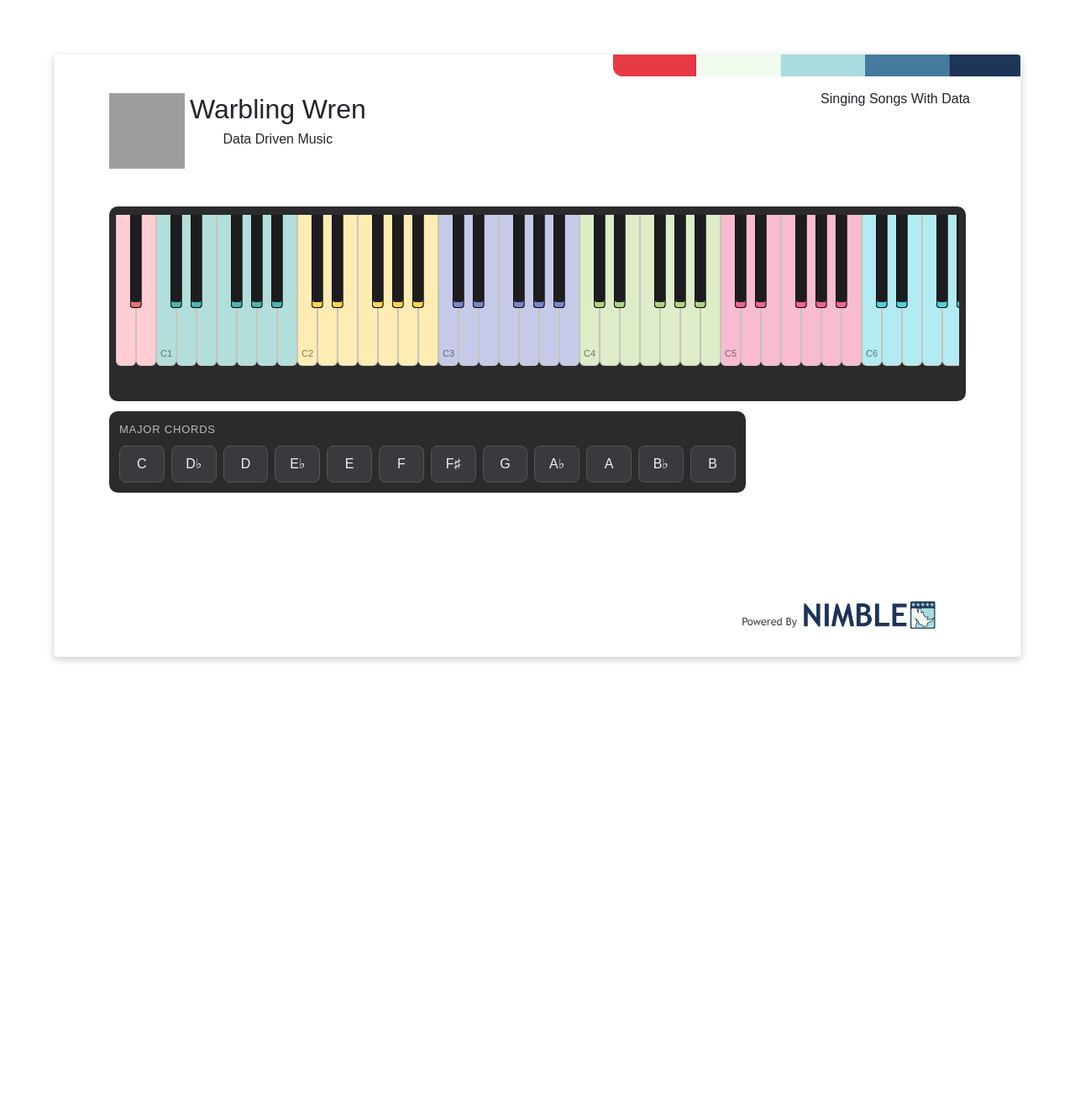
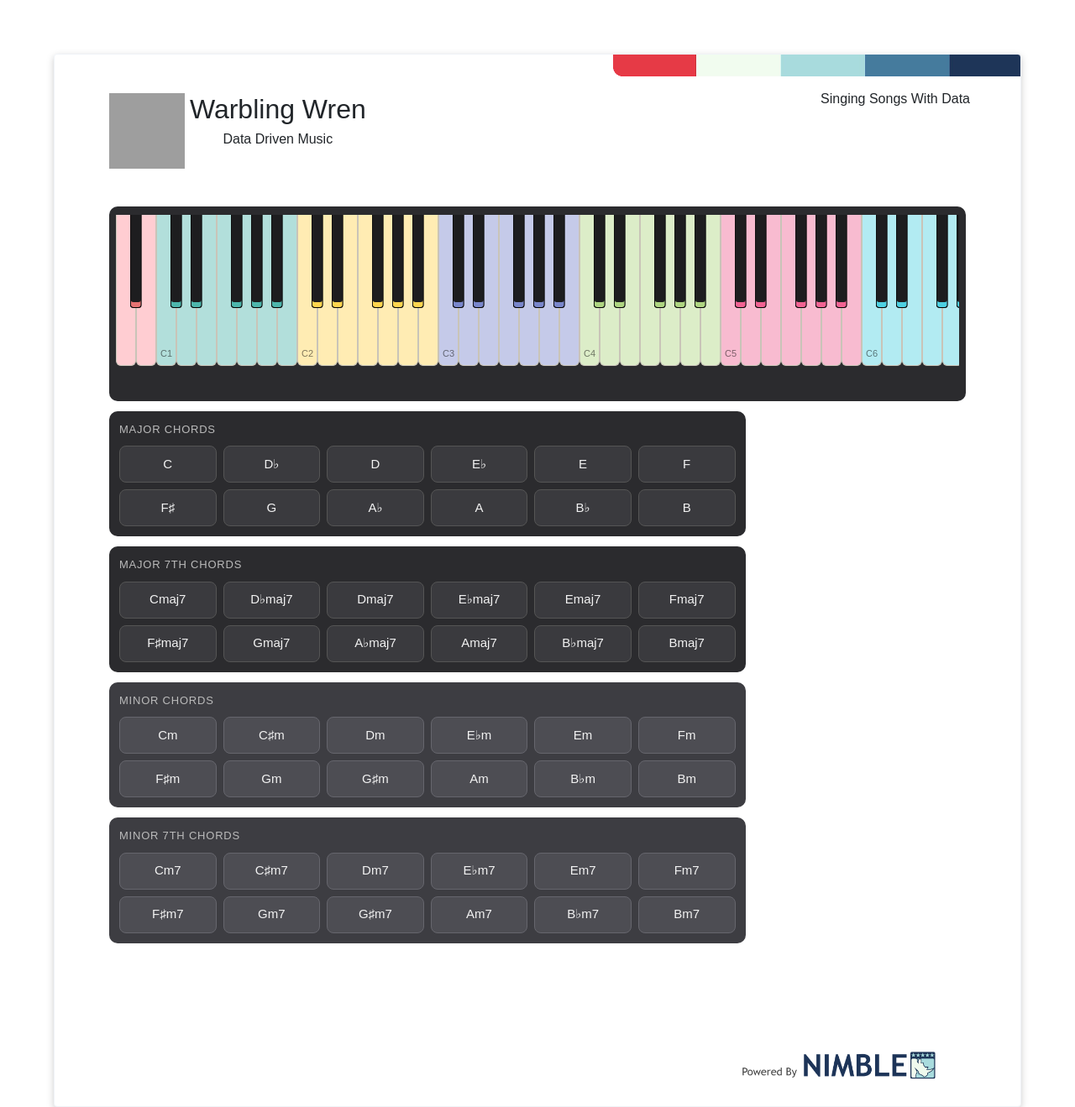
Before and after one commit to warblingwren/warblingwren.github.io, a Jekyll site: the page built from index.html, in a window 1280 px wide. Shown: the whole page at 84% size. Built offline with Jekyll 4.4.1, drawn with Linux system fonts in a browser that asks for light colours; before the commit the page ends 900 px from its top, so only the background shows below that; grey boxes are pictures that could not be loaded.

Commit message:
update:piano chords

```diff
--- a/www/css/piano-chords.css
+++ b/www/css/piano-chords.css
@@ -1,25 +1,53 @@
 /* =============================================================================
-   chord-controls.css
+   piano-chords.css
    ========================================================================== */
 
 :root {
-  --cc-bg: #2b2b2e;
-  --cc-btn-bg: #3a3a3e;
+  /* major groups — dark panel */
+  --cc-major-bg: #2b2b2e;
+  --cc-major-btn-bg: #3a3a3e;
+  --cc-major-btn-hover: #4a4a50;
+  --cc-major-btn-border: #555;
+
+  /* minor groups — slightly lighter panel */
+  --cc-minor-bg: #3d3d42;
+  --cc-minor-btn-bg: #4d4d53;
+  --cc-minor-btn-hover: #5c5c63;
+  --cc-minor-btn-border: #66666d;
+
   --cc-btn-fg: #f2f2f2;
-  --cc-btn-border: #555;
-  --cc-btn-hover: #4a4a50;
   --cc-active-bg: #f2f2f2;
   --cc-active-fg: #1d1d1f;
   --cc-title: #bbb;
   --cc-focus: #3d7be8;
+  --cc-gap: 12px;
 }
 
 .cc {
-  margin-top: 12px;
+  margin-top: var(--cc-gap);
+  display: flex;
+  flex-direction: column;
+  gap: var(--cc-gap);
+}
+
+.cc-group {
   padding: 12px;
-  background: var(--cc-bg);
   border-radius: 10px;
   box-sizing: border-box;
+}
+
+.cc-group--major {
+  background: var(--cc-major-bg);
+  --cc-btn-bg: var(--cc-major-btn-bg);
+  --cc-btn-hover: var(--cc-major-btn-hover);
+  --cc-btn-border: var(--cc-major-btn-border);
+}
+
+.cc-group--minor {
+  background: var(--cc-minor-bg);
+  --cc-btn-bg: var(--cc-minor-btn-bg);
+  --cc-btn-hover: var(--cc-minor-btn-hover);
+  --cc-btn-border: var(--cc-minor-btn-border);
 }
 
 .cc-title {
@@ -41,13 +69,16 @@
   appearance: none;
   -webkit-appearance: none;
   min-height: 44px;
-  padding: 0 4px;
+  padding: 0 2px;
   border: 1px solid var(--cc-btn-border);
   border-radius: 8px;
   background: var(--cc-btn-bg);
   color: var(--cc-btn-fg);
   font: inherit;
-  font-size: 16px;
+  font-size: 15px;
+  white-space: nowrap;
+  overflow: hidden;
+  text-overflow: ellipsis;
   cursor: pointer;
   -webkit-tap-highlight-color: transparent;
   transition: background-color 80ms linear;
@@ -61,11 +92,15 @@
    BREAKPOINTS — keep at end of file
    ========================================================================== */
 
+@media (max-width: 1280px) {
+  .cc-grid { grid-template-columns: repeat(6, minmax(0, 1fr)); }
+}
+
 @media (max-width: 768px) {
-  .cc { padding: 10px 8px; border-radius: 8px; }
-  .cc-grid { grid-template-columns: repeat(6, minmax(0, 1fr)); }
+  .cc-group { padding: 10px 8px; border-radius: 8px; }
 }
 
 @media (max-width: 430px) {
   .cc-grid { grid-template-columns: repeat(4, minmax(0, 1fr)); gap: 6px; }
+  .cc-btn { font-size: 14px; }
 }
--- a/www/js/piano-chords.js
+++ b/www/js/piano-chords.js
@@ -1,19 +1,24 @@
 // =============================================================================
-// chord-controls.js — major chord buttons
-// Click: highlights root/3rd/5th in every octave (piano.showChord), plays the
-// root-position triad, labels the played keys with their spelled note names and
-// puts a scale-degree badge (R, 3, 5) under each. Clicking the same chord re-strikes it.
+// piano-chords.js — chord buttons: Major, Major 7th, Minor, Minor 7th
+// Click: highlights the chord tones in every octave (piano.showChord), plays the
+// root-position chord, labels the played keys with their spelled note names and
+// puts a scale-degree badge under each. Clicking the same chord re-strikes it.
 // =============================================================================
 
 import { midiToNote } from './piano-audio.js';
 
-// Major triad = root + 4 semitones (major 3rd) + 7 semitones (perfect 5th)
-// letters: letter steps above the root letter (3rd = 2 letters up, 5th = 4 letters up)
-export const MAJOR_TRIAD = [
-  { semis: 0, letters: 0 },
-  { semis: 4, letters: 2 },
-  { semis: 7, letters: 4 },
-];
+// semis = semitones above the root; letters = letter steps above the root letter
+const R = { semis: 0, letters: 0 };
+const M3 = { semis: 4, letters: 2 };
+const m3 = { semis: 3, letters: 2 };
+const P5 = { semis: 7, letters: 4 };
+const M7 = { semis: 11, letters: 6 };
+const m7 = { semis: 10, letters: 6 };
+
+export const MAJOR_TRIAD = [R, M3, P5];
+export const MAJOR_7TH = [R, M3, P5, M7];
+export const MINOR_TRIAD = [R, m3, P5];
+export const MINOR_7TH = [R, m3, P5, m7];
 
 // Scale-degree badge text by semitones above the root
 export const DEGREE_LABELS = {
@@ -21,20 +26,16 @@ export const DEGREE_LABELS = {
   7: '5', 8: '♯5', 9: '6', 10: '♭7', 11: '7',
 };
 
-// Display names use the conventional major-key spelling
-export const MAJOR_CHORDS = [
-  { name: 'C', root: 0 },
-  { name: 'D♭', root: 1 },
-  { name: 'D', root: 2 },
-  { name: 'E♭', root: 3 },
-  { name: 'E', root: 4 },
-  { name: 'F', root: 5 },
-  { name: 'F♯', root: 6 },
-  { name: 'G', root: 7 },
-  { name: 'A♭', root: 8 },
-  { name: 'A', root: 9 },
-  { name: 'B♭', root: 10 },
-  { name: 'B', root: 11 },
+// Conventional root spellings: major keys favour flats, minor keys follow their key signatures
+const MAJOR_ROOTS = ['C', 'D♭', 'D', 'E♭', 'E', 'F', 'F♯', 'G', 'A♭', 'A', 'B♭', 'B'];
+const MINOR_ROOTS = ['C', 'C♯', 'D', 'E♭', 'E', 'F', 'F♯', 'G', 'G♯', 'A', 'B♭', 'B'];
+
+// tone: 'major' groups share the dark panel, 'minor' groups the lighter panel
+export const CHORD_GROUPS = [
+  { id: 'major',  title: 'Major chords',     tone: 'major', suffix: '',     quality: 'major',  intervals: MAJOR_TRIAD, roots: MAJOR_ROOTS },
+  { id: 'maj7',   title: 'Major 7th chords', tone: 'major', suffix: 'maj7', quality: 'major 7th', intervals: MAJOR_7TH, roots: MAJOR_ROOTS },
+  { id: 'minor',  title: 'Minor chords',     tone: 'minor', suffix: 'm',    quality: 'minor',  intervals: MINOR_TRIAD, roots: MINOR_ROOTS },
+  { id: 'min7',   title: 'Minor 7th chords', tone: 'minor', suffix: 'm7',   quality: 'minor 7th', intervals: MINOR_7TH, roots: MINOR_ROOTS },
 ];
 
 const LETTERS = ['C', 'D', 'E', 'F', 'G', 'A', 'B'];
@@ -62,7 +63,8 @@ export function spellTone(rootName, semis, letterSteps) {
  * @param {number} opts.strumMs     delay between chord tones, 0 = simultaneous (default 0)
  * @param {number} opts.velocity    chord volume 0–1 (default 0.7)
  * @returns {{select:Function, clear:Function, destroy:Function, element:HTMLDivElement}}
- * Emits on the controls element: 'chord:select' detail {name, root, notes, spelled} | 'chord:clear'
+ *          select('C'), select('Cmaj7'), select('Cm'), select('Cm7')
+ * Emits on the controls element: 'chord:select' detail {name, quality, root, notes, spelled} | 'chord:clear'
  */
 export function renderChordControls(opts = {}) {
   const {
@@ -75,26 +77,18 @@ export function renderChordControls(opts = {}) {
     velocity = 0.7,
   } = opts;
 
-  if (!piano || !audio) throw new TypeError('chord-controls: piano and audio are required');
+  if (!piano || !audio) throw new TypeError('piano-chords: piano and audio are required');
 
   // DOM-clobbering guard: host must be a real <div>
   const hostId = target ?? after;
   const host = document.getElementById(hostId);
-  if (!(host instanceof HTMLDivElement)) throw new TypeError(`chord-controls: #${hostId} is not a <div>`);
+  if (!(host instanceof HTMLDivElement)) throw new TypeError(`piano-chords: #${hostId} is not a <div>`);
 
   const wrap = document.createElement('div');
   wrap.className = 'cc';
-  wrap.setAttribute('role', 'group');
-  wrap.setAttribute('aria-label', 'Major chords');
 
-  const title = document.createElement('div');
-  title.className = 'cc-title';
-  title.textContent = 'Major chords';
-
-  const grid = document.createElement('div');
-  grid.className = 'cc-grid';
-
-  let active = null;      // active button
+  let active = null;                 // active button (one across all groups)
+  const byName = new Map();          // chord name -> {chord, btn}
 
   const clear = () => {
     active?.classList.remove('is-active');
@@ -114,47 +108,74 @@ export function renderChordControls(opts = {}) {
     btn.classList.add('is-active');
     btn.setAttribute('aria-pressed', 'true');
 
-    piano.showChord(MAJOR_TRIAD.map((t) => (chord.root + t.semis) % 12));
+    const { intervals } = chord;
+    piano.showChord(intervals.map((t) => (chord.root + t.semis) % 12));
 
     const rootMidi = (octave + 1) * 12 + chord.root;
-    const notes = MAJOR_TRIAD.map((t) => midiToNote(rootMidi + t.semis));
-    const spelled = MAJOR_TRIAD.map((t) => spellTone(chord.name, t.semis, t.letters));
+    const notes = intervals.map((t) => midiToNote(rootMidi + t.semis));
+    const spelled = intervals.map((t) => spellTone(chord.rootName, t.semis, t.letters));
 
     piano.markNotes(notes.map((note, i) => ({
       note,
       label: spelled[i],
-      badge: DEGREE_LABELS[MAJOR_TRIAD[i].semis],
+      badge: DEGREE_LABELS[intervals[i].semis],
     })));
 
     audio.playChord(notes, velocity, strumMs);
 
     wrap.dispatchEvent(new CustomEvent('chord:select', {
       bubbles: true,
-      detail: { name: chord.name, root: chord.root, notes, spelled },
+      detail: { name: chord.name, quality: chord.quality, root: chord.root, notes, spelled },
     }));
   };
 
-  for (const chord of MAJOR_CHORDS) {
+  for (const group of CHORD_GROUPS) {
+    const section = document.createElement('div');
+    section.className = `cc-group cc-group--${group.tone}`;
+    section.dataset.group = group.id;
+    section.setAttribute('role', 'group');
+    section.setAttribute('aria-label', group.title);
+
+    const title = document.createElement('div');
+    title.className = 'cc-title';
+    title.textContent = group.title;
+
+    const grid = document.createElement('div');
+    grid.className = 'cc-grid';
+
+    group.roots.forEach((rootName, root) => {
+      const chord = {
+        name: `${rootName}${group.suffix}`,
+        rootName,
+        root,
+        quality: group.quality,
+        intervals: group.intervals,
+      };
       const btn = document.createElement('button');
       btn.type = 'button';
       btn.className = 'cc-btn';
-    btn.dataset.root = String(chord.root);
+      btn.dataset.root = String(root);
+      btn.dataset.group = group.id;
       btn.setAttribute('aria-pressed', 'false');
-    btn.setAttribute('aria-label', `${chord.name} major`);
+      btn.setAttribute('aria-label', `${rootName} ${group.quality}`);
       btn.textContent = chord.name;
       btn.addEventListener('click', () => select(chord, btn));
       grid.append(btn);
+      byName.set(chord.name, { chord, btn });
+    });
+
+    section.append(title, grid);
+    wrap.append(section);
   }
 
-  wrap.append(title, grid);
   if (target) host.append(wrap);                     // inside the given column
   else host.insertAdjacentElement('afterend', wrap); // directly below the piano
 
   return {
     element: wrap,
     select: (name) => {
-      const i = MAJOR_CHORDS.findIndex((c) => c.name === name);
-      if (i >= 0) select(MAJOR_CHORDS[i], grid.children[i]);
+      const entry = byName.get(name);
+      if (entry) select(entry.chord, entry.btn);
     },
     clear,
     destroy() {
```
Lines whose indentation alone changed are shown as unchanged.
